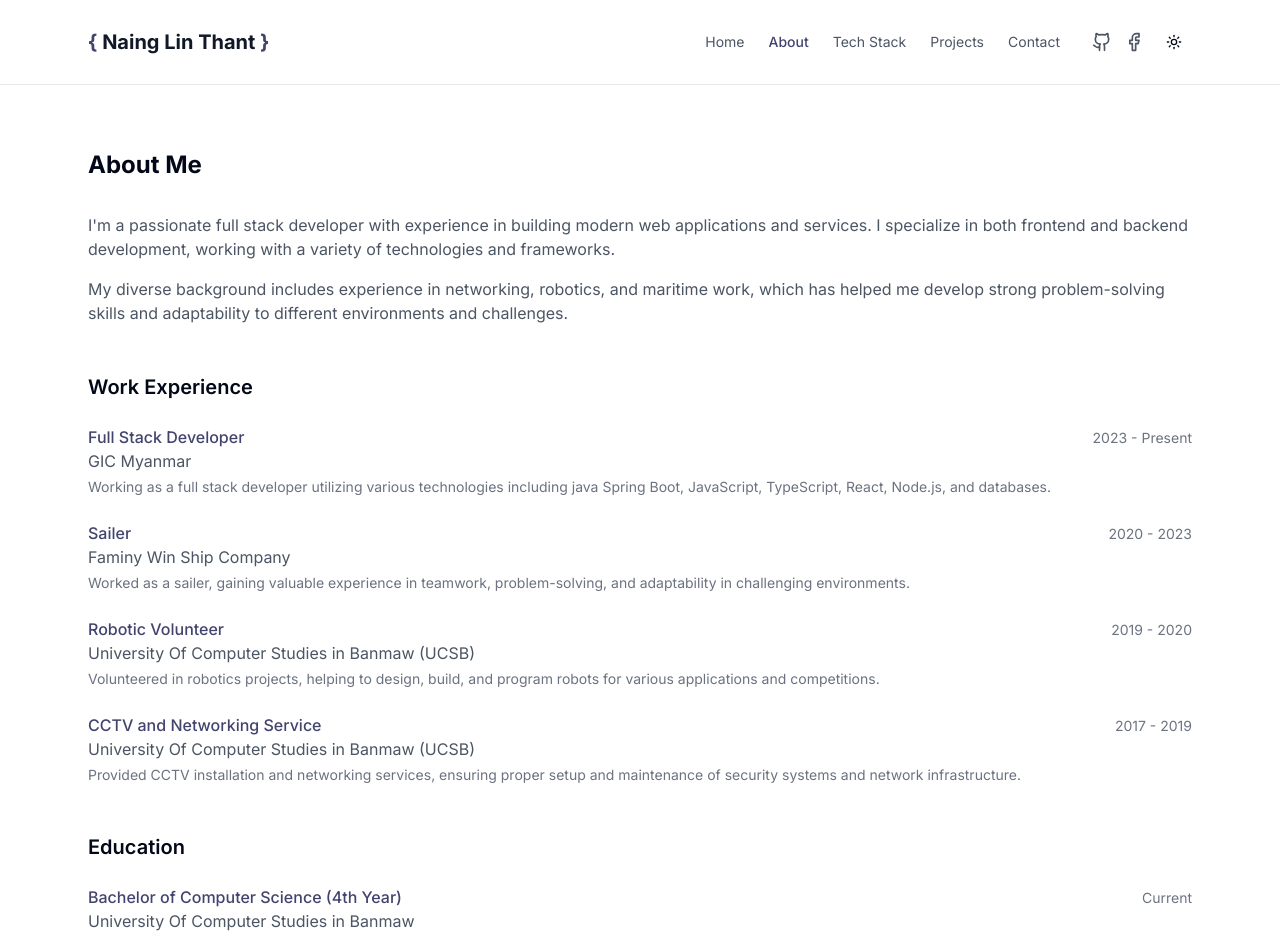
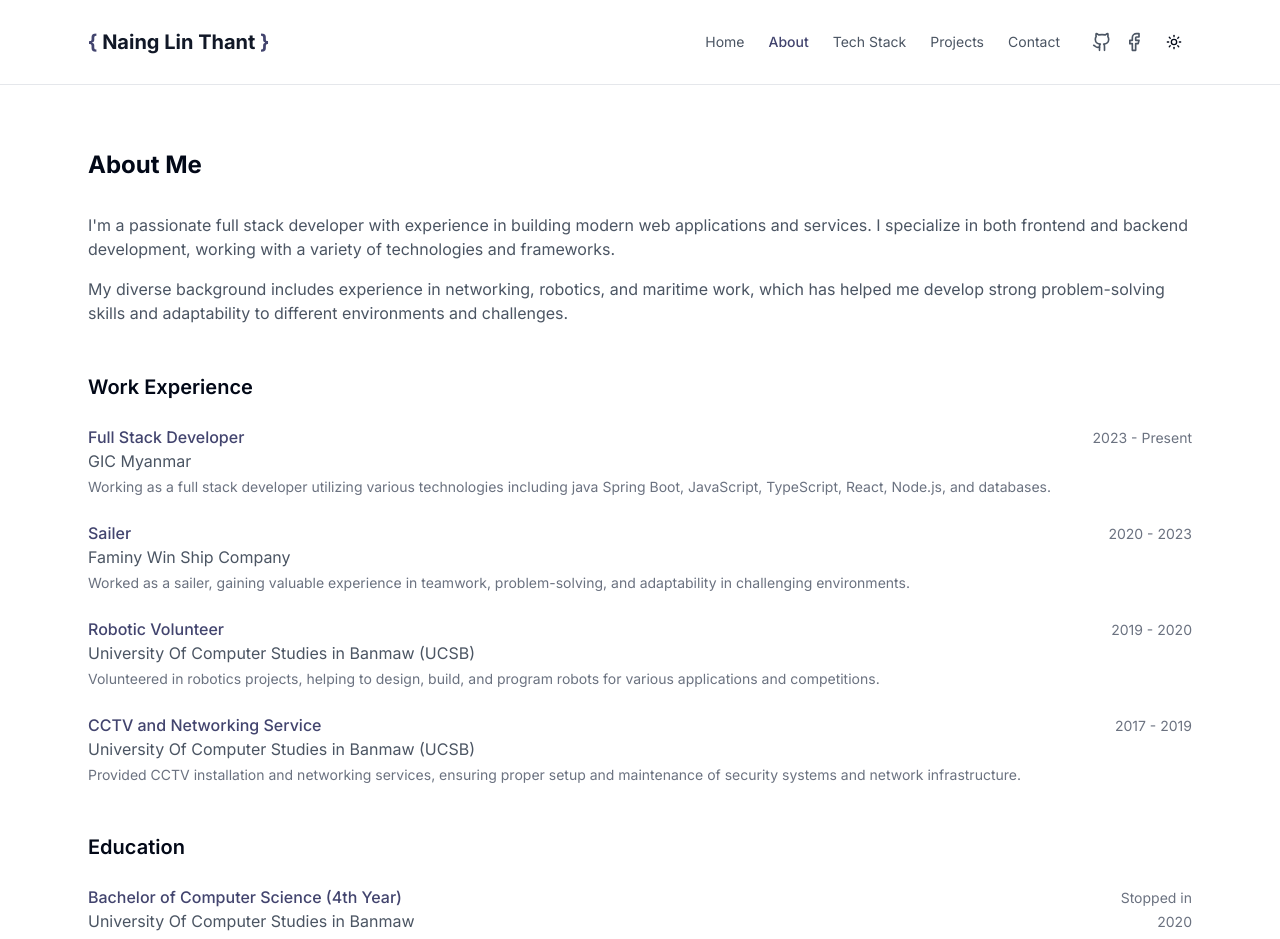
Before and after one commit to nainglinthant111/NaingLinThant, a Next.js app: page /about in a window 1280 px wide. Shown: the top 939 px of the page. Built offline with nearby package versions, Linux system fonts and the light colour scheme.

Commit message:
update text

```diff
--- a/components/about-content.tsx
+++ b/components/about-content.tsx
@@ -34,7 +34,7 @@ export default function AboutContent() {
         {
             degree: "Bachelor of Computer Science (4th Year)",
             institution: "University Of Computer Studies in Banmaw",
-            duration: "Current",
+            duration: "Stopped in 2020",
             description:
                 "Studying computer science with a focus on software development and programming technologies.",
         },
```
